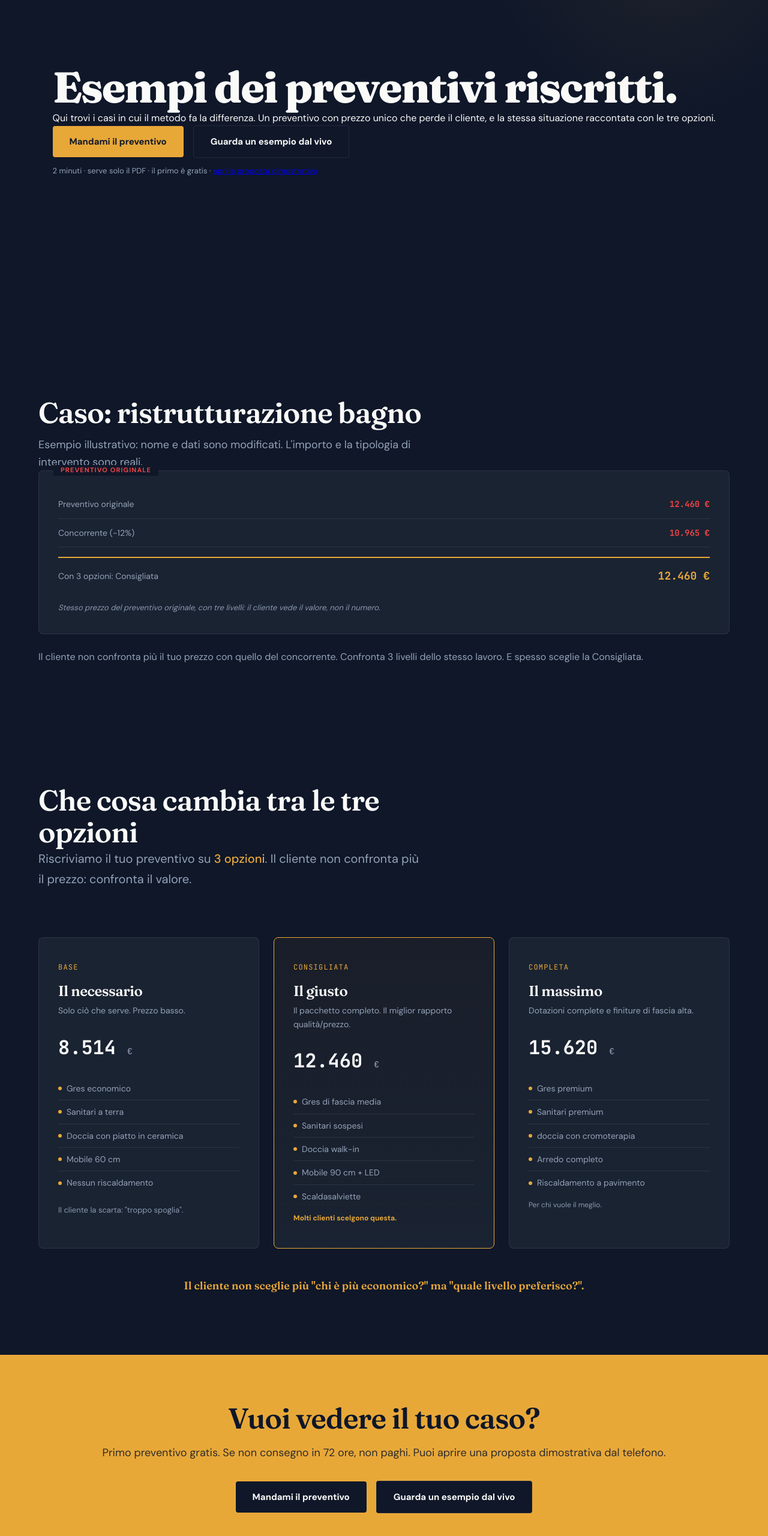
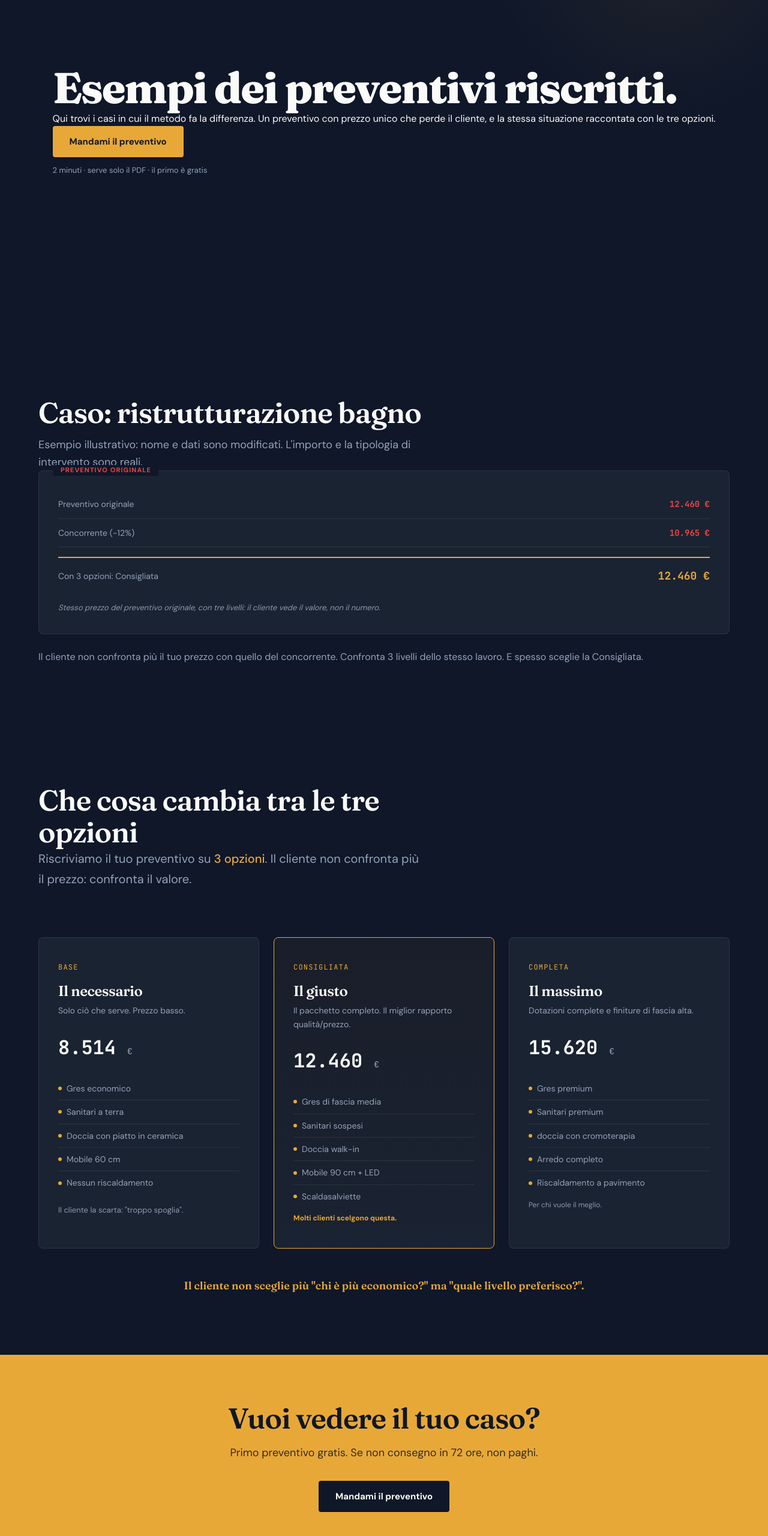
Before and after one commit to Gabriruss1/preventivi24, a plain HTML site: page esempi.html in a window 1280 px wide. Shown: the part 238-2798 px from the top of the page at 60% size. Drawn offline with Linux system fonts and the light colour scheme.

Commit message:
Rimossi tutti i riferimenti a Scelta24: Preventivi24 e' standalone

```diff
--- a/esempi.html
+++ b/esempi.html
@@ -66,9 +66,8 @@
     <p>Qui trovi i casi in cui il metodo fa la differenza. Un preventivo con prezzo unico che perde il cliente, e la stessa situazione raccontata con le tre opzioni.</p>
     <div class="hero-actions">
       <a href="contatti.html" class="btn btn--amber">Mandami il preventivo</a>
-      <a href="https://gabriruss1.github.io/scelta24/confronto-demo-bagno/" class="btn btn--ghost" target="_blank" rel="noopener">Guarda un esempio dal vivo</a>
     </div>
-    <p class="cta-note">2 minuti · serve solo il PDF · il primo è gratis · <a href="https://gabriruss1.github.io/scelta24/demo-edilcasa/" target="_blank" rel="noopener">apri la proposta dimostrativa</a></p>
+    <p class="cta-note">2 minuti · serve solo il PDF · il primo è gratis</p>
   </div>
 </section>
 
@@ -152,10 +151,9 @@
 <section class="cta-section">
   <div class="wrap">
     <h2 class="display-lg">Vuoi vedere il tuo caso?</h2>
-    <p>Primo preventivo gratis. Se non consegno in 72 ore, non paghi. Puoi aprire una proposta dimostrativa dal telefono.</p>
+    <p>Primo preventivo gratis. Se non consegno in 72 ore, non paghi.</p>
     <div class="hero-actions" style="justify-content:center">
       <a href="contatti.html" class="btn btn--amber">Mandami il preventivo</a>
-      <a href="https://gabriruss1.github.io/scelta24/confronto-demo-bagno/" class="btn btn--ghost" target="_blank" rel="noopener">Guarda un esempio dal vivo</a>
     </div>
   </div>
 </section>
```
Also changed, not shown: come-funziona.html (+1 -3 lines).
